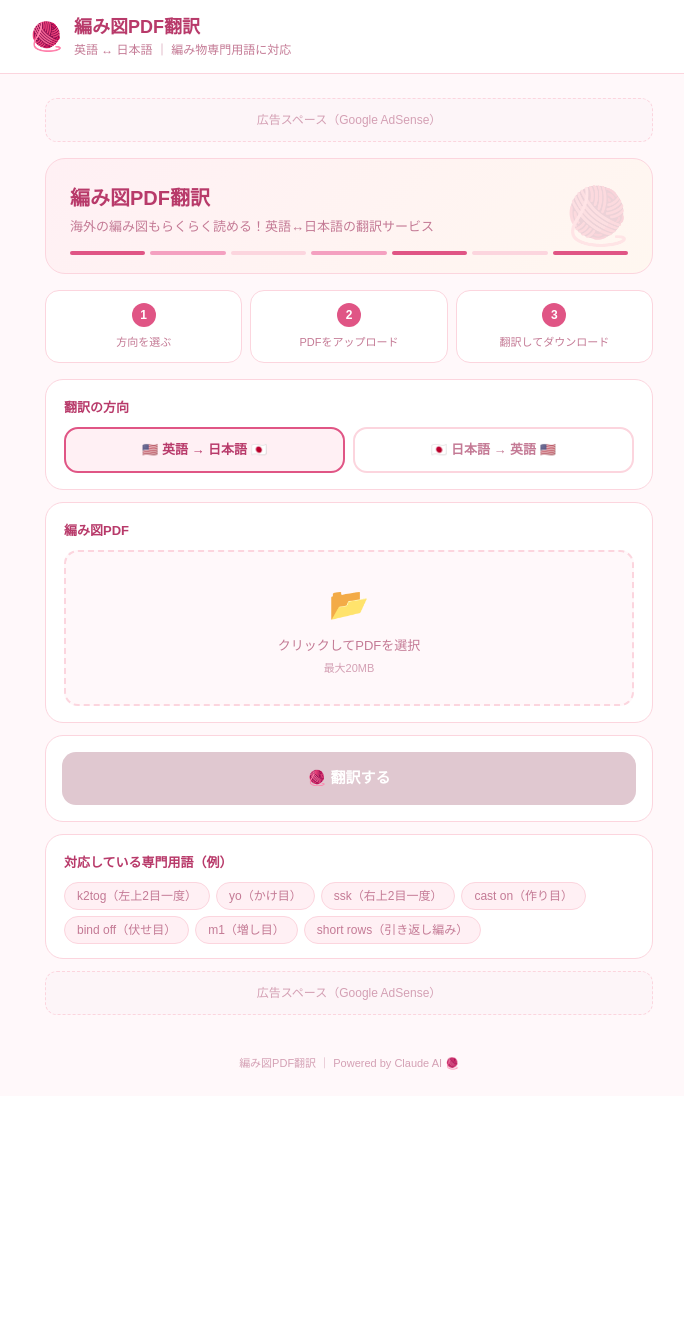
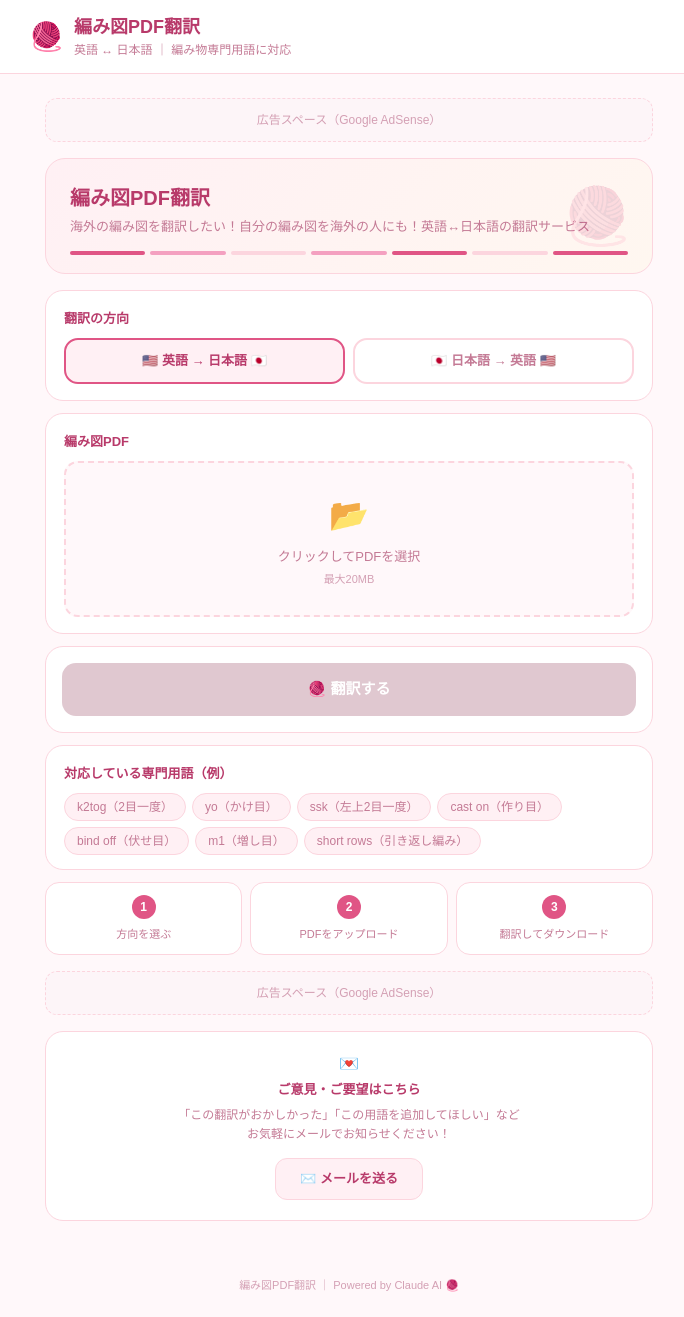
Before and after one commit to vnagisa0793-tech/knit-translator, a Next.js app in the folder frontend/: page / in a window 1280 px wide. Shown: the whole page, without its empty margins (291-975 px from the left). Before the commit the page ends 1096 px from the top, so only its background shows below. Built offline with nearby package versions, Linux system fonts and the light colour scheme; no server answers.

Commit message:
add feedback form

```diff
--- a/frontend/app/page.jsx
+++ b/frontend/app/page.jsx
@@ -122,7 +122,7 @@ export default function Home() {
             編み図PDF翻訳
           </p>
           <p style={{ margin: 0, fontSize: 13, color: COLORS.subText }}>
-            海外の編み図もらくらく読める！英語↔日本語の翻訳サービス
+            海外の編み図を翻訳したい！自分の編み図を海外の人にも！英語↔日本語の翻訳サービス
           </p>
 
           {/* 毛糸バー（色は上のCOLORSで変えられます） */}
@@ -132,43 +132,6 @@ export default function Home() {
             ))}
           </div>
         </div>
-
-        {/* 使い方 */}
-        <div style={{
-          display: 'grid',
-          gridTemplateColumns: 'repeat(3, 1fr)',
-          gap: 8,
-          marginBottom: 16,
-        }}>
-          {[
-            { num: '1', text: '方向を選ぶ' },
-            { num: '2', text: 'PDFをアップロード' },
-            { num: '3', text: '翻訳してダウンロード' },
-          ].map(({ num, text }) => (
-            <div key={num} style={{
-              background: 'white',
-              border: `1px solid ${COLORS.primaryBorder}`,
-              borderRadius: 14,
-              padding: '12px 8px',
-              textAlign: 'center',
-            }}>
-              <div style={{
-                width: 24, height: 24,
-                background: COLORS.primary,
-                color: 'white',
-                borderRadius: '50%',
-                fontSize: 12,
-                fontWeight: 700,
-                display: 'flex',
-                alignItems: 'center',
-                justifyContent: 'center',
-                margin: '0 auto 8px',
-              }}>{num}</div>
-              <p style={{ fontSize: 11, color: COLORS.subText, margin: 0, lineHeight: 1.4 }}>{text}</p>
-            </div>
-          ))}
-        </div>
-
 
         {/* 翻訳方向 */}
         <div style={{
@@ -283,7 +246,7 @@ export default function Home() {
               transition: 'opacity 0.15s',
             }}
           >
-            {status === 'uploading' ? '翻訳中... 5分ほどかかることがあります ⏳' : '🧶 翻訳する'}
+            {status === 'uploading' ? '翻訳中... しばらくお待ちください ⏳' : '🧶 翻訳する'}
           </button>
         </div>
 
@@ -345,7 +308,7 @@ export default function Home() {
             対応している専門用語（例）
           </span>
           <div style={{ display: 'flex', flexWrap: 'wrap', gap: 6 }}>
-            {['k2tog（左上2目一度）', 'yo（かけ目）', 'ssk（右上2目一度）', 'cast on（作り目）', 'bind off（伏せ目）', 'm1（増し目）', 'short rows（引き返し編み）'].map(tag => (
+            {['k2tog（2目一度）', 'yo（かけ目）', 'ssk（左上2目一度）', 'cast on（作り目）', 'bind off（伏せ目）', 'm1（増し目）', 'short rows（引き返し編み）'].map(tag => (
               <span key={tag} style={{
                 background: COLORS.primaryLight,
                 border: `1px solid ${COLORS.primaryBorder}`,
@@ -358,6 +321,41 @@ export default function Home() {
           </div>
         </div>
 
+        {/* 使い方 */}
+        <div style={{
+          display: 'grid',
+          gridTemplateColumns: 'repeat(3, 1fr)',
+          gap: 8,
+          marginBottom: 16,
+        }}>
+          {[
+            { num: '1', text: '方向を選ぶ' },
+            { num: '2', text: 'PDFをアップロード' },
+            { num: '3', text: '翻訳してダウンロード' },
+          ].map(({ num, text }) => (
+            <div key={num} style={{
+              background: 'white',
+              border: `1px solid ${COLORS.primaryBorder}`,
+              borderRadius: 14,
+              padding: '12px 8px',
+              textAlign: 'center',
+            }}>
+              <div style={{
+                width: 24, height: 24,
+                background: COLORS.primary,
+                color: 'white',
+                borderRadius: '50%',
+                fontSize: 12,
+                fontWeight: 700,
+                display: 'flex',
+                alignItems: 'center',
+                justifyContent: 'center',
+                margin: '0 auto 8px',
+              }}>{num}</div>
+              <p style={{ fontSize: 11, color: COLORS.subText, margin: 0, lineHeight: 1.4 }}>{text}</p>
+            </div>
+          ))}
+        </div>
 
         {/* 広告スペース下 */}
         <div style={{
@@ -371,10 +369,45 @@ export default function Home() {
         }}>
           広告スペース（Google AdSense）
         </div>
+
+        {/* 意見箱 */}
+        <div style={{
+          background: 'white',
+          border: `1px solid ${COLORS.primaryBorder}`,
+          borderRadius: 18,
+          padding: '20px 18px',
+          marginTop: 16,
+          textAlign: 'center',
+        }}>
+          <p style={{ fontSize: 16, margin: '0 0 4px' }}>💌</p>
+          <p style={{ fontSize: 13, fontWeight: 700, color: COLORS.primaryText, margin: '0 0 6px' }}>
+            ご意見・ご要望はこちら
+          </p>
+          <p style={{ fontSize: 12, color: COLORS.subText, margin: '0 0 14px', lineHeight: 1.6 }}>
+            「この翻訳がおかしかった」「この用語を追加してほしい」など<br />
+            お気軽にメールでお知らせください！
+          </p>
+          <a
+            href="mailto:vnagisa0793@gmail.com?subject=編み図PDF翻訳へのご意見&body=【ご意見の種類】翻訳の品質 / 用語の追加・修正（どちらか残してください）%0D%0A%0D%0A【内容】%0D%0A"
+            style={{
+              display: 'inline-block',
+              background: COLORS.primaryLight,
+              border: `1px solid ${COLORS.primaryBorder}`,
+              borderRadius: 12,
+              padding: '10px 24px',
+              fontSize: 13,
+              fontWeight: 700,
+              color: COLORS.primaryText,
+              textDecoration: 'none',
+            }}
+          >
+            ✉️ メールを送る
+          </a>
+        </div>
       </div>
 
       {/* フッター */}
-      <footer style={{ textAlign: 'center', fontSize: 11, color: COLORS.hintText, paddingBottom: 24 }}>
+      <footer style={{ textAlign: 'center', fontSize: 11, color: COLORS.hintText, paddingBottom: 24, marginTop: 16 }}>
         編み図PDF翻訳 ｜ Powered by Claude AI 🧶
       </footer>
     </main>
```
